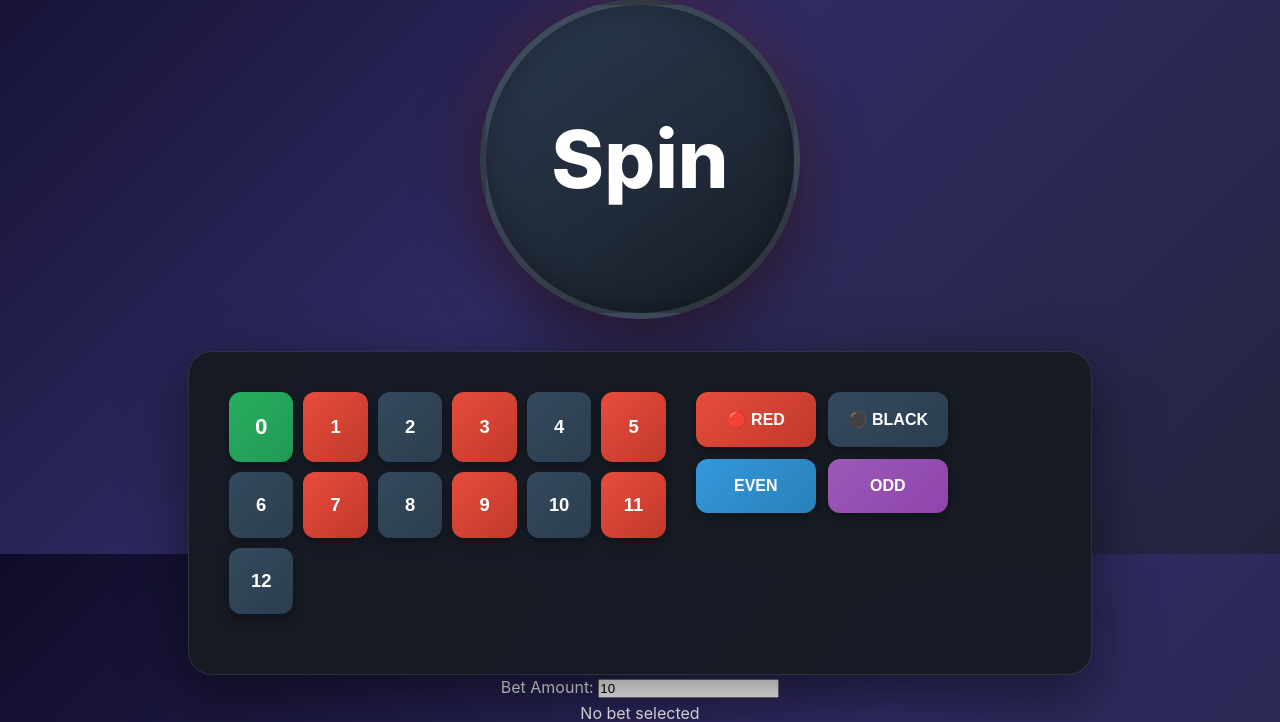
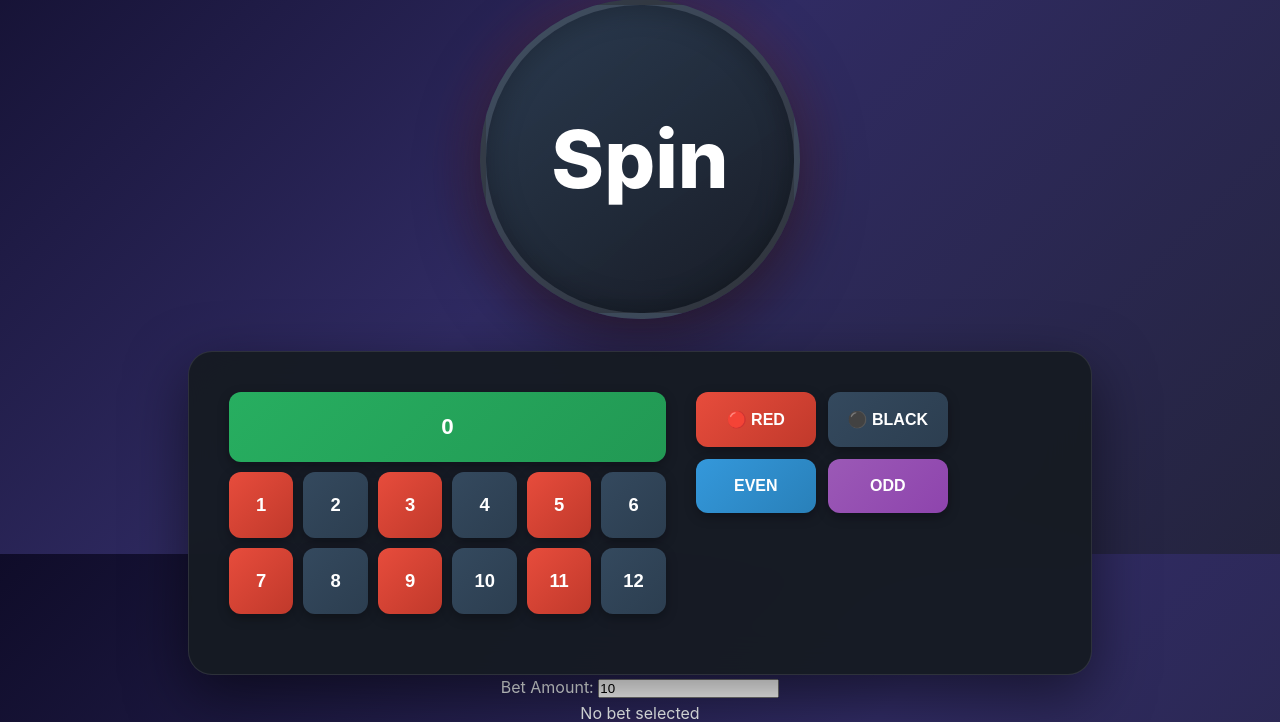
Before and after one commit to euaio/GameSimulation, a Flask app: page /game in a window 1280 px wide. Shown: the part 246-968 px from the top of the page. Run offline with Flask 3, Linux system fonts and the light colour scheme; the first user in the database is signed in.

Commit message:
fixed 0 button span size

```diff
--- a/static/style.css
+++ b/static/style.css
@@ -606,6 +606,7 @@ button:active {
 
 .bet-btn.number.green {
     background: linear-gradient(135deg, #27ae60, #229954);
+    grid-column: span 6;
     font-size: 1.4rem;
 }
 
```
